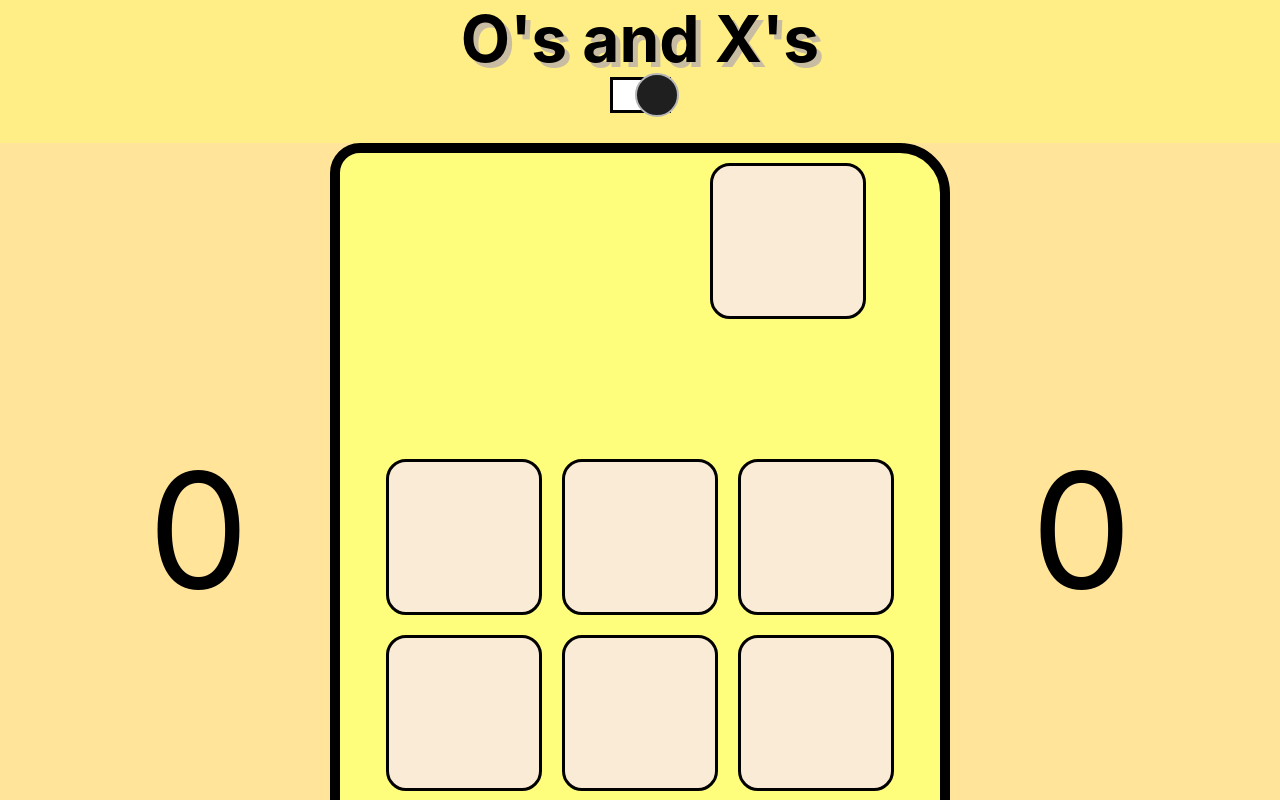
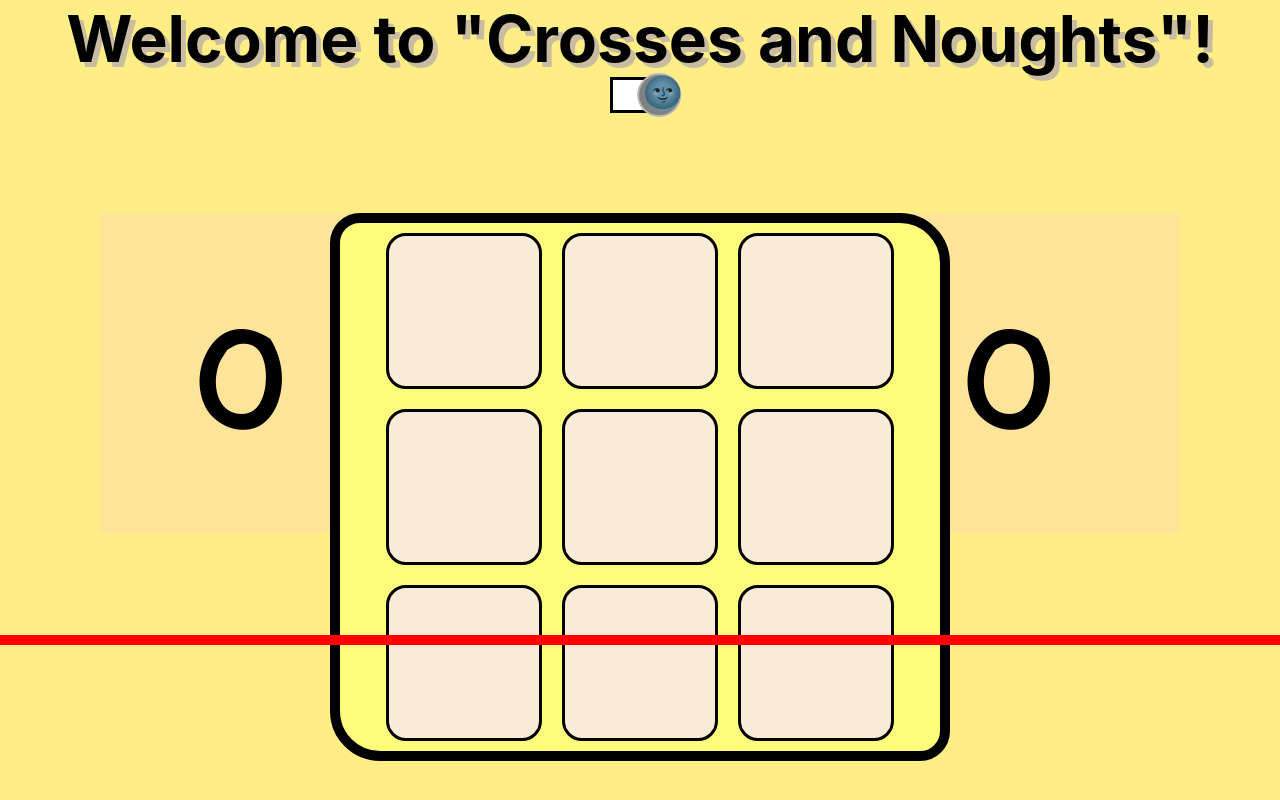
Before and after one commit to SchoolOfCode/noughts-and-crosses-plan-reece-priya-lilly, a React app: page / in a window 1280 px wide. Shown: the top 800 px of the page. Built offline with nearby package versions, Linux system fonts and the light colour scheme.

Commit message:
Massive makeover

```diff
--- a/src/components/App/App.module.css
+++ b/src/components/App/App.module.css
@@ -1,9 +1,13 @@
 .normal {
     background-color: rgb(255, 237, 133);
+    height: 100vh;
+    width: 100vw;
 }
 
 .alt{
     background-color: rgb(26, 26, 26);
+    height: 100vh;
+    width: 100vw;
 }
 
 *{
--- a/src/components/Board/Board.module.css
+++ b/src/components/Board/Board.module.css
@@ -1,10 +1,9 @@
-.board{
+.backboard{
     display : flex;
     justify-content: center;
     flex-direction: row;
-    flex-wrap: wrap;
+    border-radius: 30px 50px;
     width: 600px;
-    border-radius: 30px 50px;
     z-index: 1;
     }
 
@@ -19,3 +18,11 @@
         background-color: rgb(77, 77, 77);
 
     }
+
+    .tiles{
+        flex-wrap: wrap;
+        width: 100vw;
+        display : flex;
+        justify-content: center;
+        flex-direction: row;
+    }
--- a/src/components/Board/index.js
+++ b/src/components/Board/index.js
@@ -1,27 +1,15 @@
 import Square from "../Square";
 import styles from "./Board.module.css";
-import Stats from "../Stats";
 
 function Board(props) {
-  const {
-    board,
-    makeAMove,
-    isPlayerOneTurn,
-    darkToggle,
-    playerOneWins,
-    playerTwoWins,
-  } = props;
+  const { board, makeAMove, isPlayerOneTurn, darkToggle } = props;
 
   return (
     <div
-      className={styles.board}
+      className={styles.backboard}
       id={darkToggle ? styles.boardnormal : styles.boardalt}
     >
-      <Stats
-        playerOneWins={playerOneWins}
-        playerTwoWins={playerTwoWins}
-        darkToggle={darkToggle}
-      />
+      <div className={styles.tiles}>
         {board.map((square, index) => (
           <Square
             square={square}
@@ -33,6 +21,7 @@ function Board(props) {
           />
         ))}
       </div>
+    </div>
   );
 }
 
--- a/src/components/DarkToggle/DarkToggle.module.css
+++ b/src/components/DarkToggle/DarkToggle.module.css
@@ -8,6 +8,7 @@
     height: 30px;
     background-color: white;
     border: solid black 3px;
+    cursor: pointer;
 }
 
 .toggleswitch{
@@ -22,7 +23,7 @@
     animation-name: lighttodark;
     animation-duration: .5s;
     border: solid rgb(182, 182, 182) 2px;
-    background-color: rgb(31, 31, 31);
+    background-color: rgb(129, 129, 129);
     animation-fill-mode: forwards;
     bottom: 7px;
 }
@@ -43,7 +44,7 @@
     from {
     }
     to{
-        transform: translateX(50%);
+        transform: translateX(55%);
     }
 }
 
@@ -54,3 +55,12 @@
         transform: translateX(-50%);
     }
 }
+
+
+.symbol{
+    font-size: 2rem;
+    position: inherit;
+    left: 4px;
+    top: -2px;
+    user-select: none;
+}
--- a/src/components/DarkToggle/index.js
+++ b/src/components/DarkToggle/index.js
@@ -7,7 +7,9 @@ function DarkToggle({ toggleDarkMode, darkToggle }) {
         <div
           className={styles.toggleswitch}
           id={darkToggle ? styles.toggleswitchnormal : styles.toggleswitchalt}
-        ></div>
+        >
+          <div className={styles.symbol}>{darkToggle ? "🌚" : "🌞"}</div>
+        </div>
       </div>
     </div>
   );
--- a/src/components/Game/Game.module.css
+++ b/src/components/Game/Game.module.css
@@ -1,6 +1,8 @@
 .board {
     display: flex;
     justify-content: center;
+    margin: 100px;
+    padding-bottom: 25vw;
 }
 
 #boardnormal {
@@ -20,3 +22,22 @@
     display: flex;
     justify-content: center;
 }
+
+.grid{
+    position: absolute;
+}
+
+.buttons{
+    background-color: yellow;
+    outline: 2px black solid;
+    margin-left: 300px;
+}
+
+.buttonscontainer{
+    outline: 5px solid red;
+    top: 80%;
+    width: 100vw;
+    position: absolute;
+    display: flex;
+    justify-content: space-evenly;
+}
--- a/src/components/Game/index.js
+++ b/src/components/Game/index.js
@@ -12,7 +12,6 @@ function Game({ darkToggle }) {
   const [winner, setWinner] = useState("");
   const [playerOneWins, setPlayerOneWins] = useState(0);
   const [playerTwoWins, setPlayerTwoWins] = useState(0);
-  const [draw, setDraw] = useState(0);
 
   //Make a move function
   //If it player one turn is ture we put a nought, else cross.
@@ -57,16 +56,19 @@ function Game({ darkToggle }) {
       if (!isPlayerOneTurn) {
         setWinner("Player 1 (X)");
         setPlayerOneWins(playerOneWins + 1);
+        setPlayerOneTurn(!isPlayerOneTurn);
         console.log(playerOneWins);
         return;
       }
       setWinner("Player 2 (O)");
       setPlayerTwoWins(playerTwoWins + 1);
+      setPlayerOneTurn(!isPlayerOneTurn);
 
       return;
     }
     if (board.every(checkDraw)) {
       setWinner("Game is a draw! Nobody");
+      setPlayerOneTurn(!isPlayerOneTurn);
     }
   }
   function resetGame() {
@@ -83,7 +85,6 @@ function Game({ darkToggle }) {
   function resetScores() {
     setPlayerOneWins(0);
     setPlayerTwoWins(0);
-    setDraw(0);
   }
 
   function checkDraw(e) {
@@ -96,6 +97,12 @@ function Game({ darkToggle }) {
         className={styles.board}
         id={darkToggle ? styles.boardnormal : styles.boardalt}
       >
+        <Stats
+          playerOneWins={playerOneWins}
+          playerTwoWins={playerTwoWins}
+          darkToggle={darkToggle}
+        />
+        <div className={styles.grid}>
           <Board
             board={board}
             makeAMove={makeAMove}
@@ -103,19 +110,22 @@ function Game({ darkToggle }) {
             darkToggle={darkToggle}
           />
         </div>
+      </div>
       <div className={styles.heading}>
         <SubHeading winner={winner} darkToggle={darkToggle} />
-        {winner ? <button onClick={resetGame}>Play again?</button> : null}
+        <div className={styles.buttonscontainer}>
+          {winner ? (
+            <button onClick={resetGame} className={styles.buttons}>
+              Play again?
+            </button>
+          ) : null}
           {playerOneWins > 0 || playerTwoWins > 0 ? (
-          <button onClick={resetScores}>Reset Scores</button>
+            <button onClick={resetScores} className={styles.buttons}>
+              Reset Scores
+            </button>
           ) : null}
         </div>
-      <Stats
-        playerOneWins={playerOneWins}
-        playerTwoWins={playerTwoWins}
-        draw={draw}
-        darkToggle={darkToggle}
-      />
+      </div>
     </div>
   );
 }
--- a/src/components/Header/index.js
+++ b/src/components/Header/index.js
@@ -6,7 +6,7 @@ function Header({ darkToggle }) {
       className={styles.header}
       id={darkToggle ? styles.headernormal : styles.headeralt}
     >
-      O's and X's
+      Welcome to "Crosses and Noughts"!
     </h1>
   );
 }
--- a/src/components/Square/Square.module.css
+++ b/src/components/Square/Square.module.css
@@ -11,8 +11,22 @@
     text-align: center;
     user-select: none;
     font-family: 'Itim', cursive;
+    cursor: pointer;
 }
 .Y{
+    width: 150px;
+    height:  150px;
+    margin: 10px;
+    grid-area: auto;
+    border-radius: 20px;
+    font-size: 5rem;
+    text-align: center;
+    user-select: none;
+    font-family: 'Itim', cursive;
+    cursor: pointer;
+
+}
+.taken{
     width: 150px;
     height:  150px;
     margin: 10px;
@@ -34,15 +48,43 @@
     animation-duration: .2s;
     animation-fill-mode: forwards;
 }
+.taken:hover {
+    animation-name: takenhover;
+    animation-duration: .2s;
+    animation-fill-mode: forwards;
+}
+
+.X:hover::after{
+    content: "X";
+    color: rgba(0, 0, 0, 0.233);
+    font-family: 'Itim', cursive;
+    font-size: 11rem;
+    position: relative;
+    bottom: 25%;
+}
+
+.Y:hover::after{
+    content: "O";
+    color: rgba(0, 0, 0, 0.233);
+    font-family: 'Itim', cursive;
+    font-size: 11rem;
+    position: relative;
+    bottom: 25%;
+}
 
 @keyframes xhover {
     from {}
-    to{background-color: rgb(176, 194, 255)};
+    to{background-color: rgb(176, 194, 255);};
 }
 
 @keyframes yhover {
     from {}
-    to{    background-color: rgb(160, 255, 151)};
+    to{    background-color: rgb(160, 255, 151);
+}}
+
+@keyframes takenhover {
+    from {}
+    to{    background-color: rgb(255, 145, 145)};
 }
 
 #normal{
--- a/src/components/Square/index.js
+++ b/src/components/Square/index.js
@@ -4,7 +4,9 @@ function Square(props) {
   const { square, makeAMove, index, isPlayerOneTurn, darkToggle } = props;
   return (
     <div
-      className={isPlayerOneTurn ? styles.X : styles.Y}
+      className={
+        square === null ? (isPlayerOneTurn ? styles.X : styles.Y) : styles.taken
+      }
       id={darkToggle ? styles.normal : styles.alt}
       onClick={() => {
         makeAMove(index);
--- a/src/components/Stats/Stats.module.css
+++ b/src/components/Stats/Stats.module.css
@@ -1,15 +1,13 @@
+@import url('https://fonts.googleapis.com/css2?family=Itim&display=swap');
+
 .container{
-    white-space: nowrap;
-    display: flex;
-    list-style-type: none;
-    justify-content: space-between;
-    padding: 20px;
-    margin: 10vw;
-    position: relative;
-    font-size: 10rem;
-    z-index: auto;
-    user-select: none;
-    transform: translateY(-300%)
+font-size: 10rem;
+list-style-type: none;
+position: absolute;
+display: flex;
+justify-content: space-around;
+padding: 5%;
+
 }
 
 #containernormal{
@@ -19,3 +17,36 @@
 #containeralt{
     color: white;
 }
+
+
+.statcontainer{
+outline: 100px rgb(255, 0, 43);
+height: 50vh;
+width: 100vw;
+position: absolute;
+    display: flex;
+    justify-content: center;
+}
+
+.statone{
+    position: inherit;
+    left: -300%;
+    font-family: 'Itim', cursive;
+
+}
+
+.stattwo{
+    position: inherit;
+    left: 300%;
+    font-family: 'Itim', cursive;
+
+}
+
+@keyframes gotpoint{
+from{
+
+}
+to{
+    transform: translateY(150%);
+}
+}
--- a/src/components/Stats/index.js
+++ b/src/components/Stats/index.js
@@ -2,13 +2,19 @@ import styles from "./Stats.module.css";
 
 function Stats({ playerOneWins, playerTwoWins, darkToggle }) {
   return (
-    <ul
-      className={styles.container}
-      id={darkToggle ? styles.containernormal : styles.containeralt}
-    >
-      <li className={styles.playerOneWins}>{playerOneWins}</li>
-      <li className={styles.playerTwoWins}>{playerTwoWins}</li>
-    </ul>
+    <div className={styles.statcontainer}>
+      <ul
+        className={styles.container}
+        id={darkToggle ? styles.containernormal : styles.containeralt}
+      >
+        <li id={styles.playerOneWins} className={styles.statone}>
+          {playerOneWins}
+        </li>
+        <li id={styles.playerTwoWins} className={styles.stattwo}>
+          {playerTwoWins}
+        </li>
+      </ul>
+    </div>
   );
 }
 
```
Also changed, not shown: src/components/SubHeading/SubHeading.module.css (line endings or trailing spaces). Lines whose indentation alone changed are shown as unchanged.
